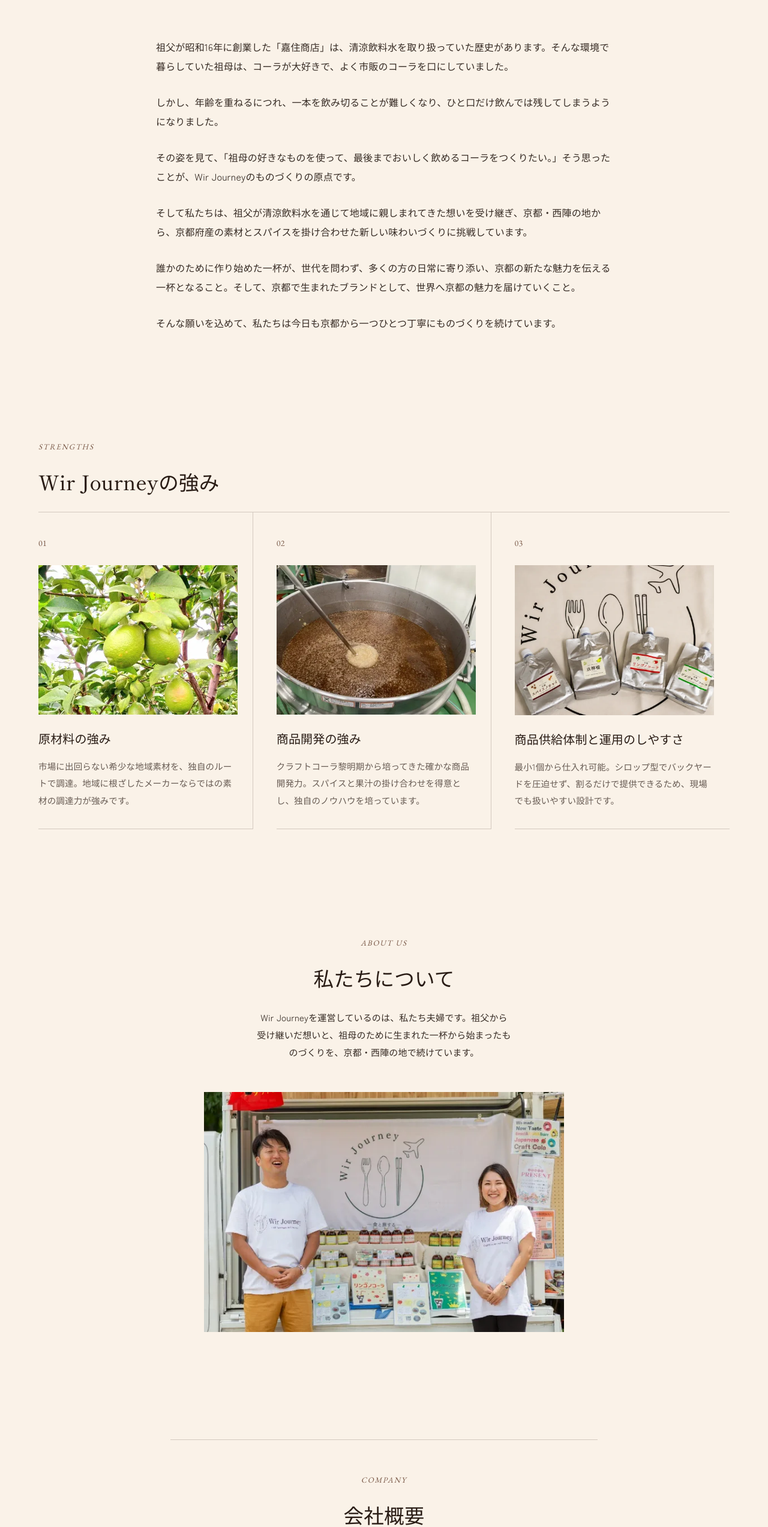
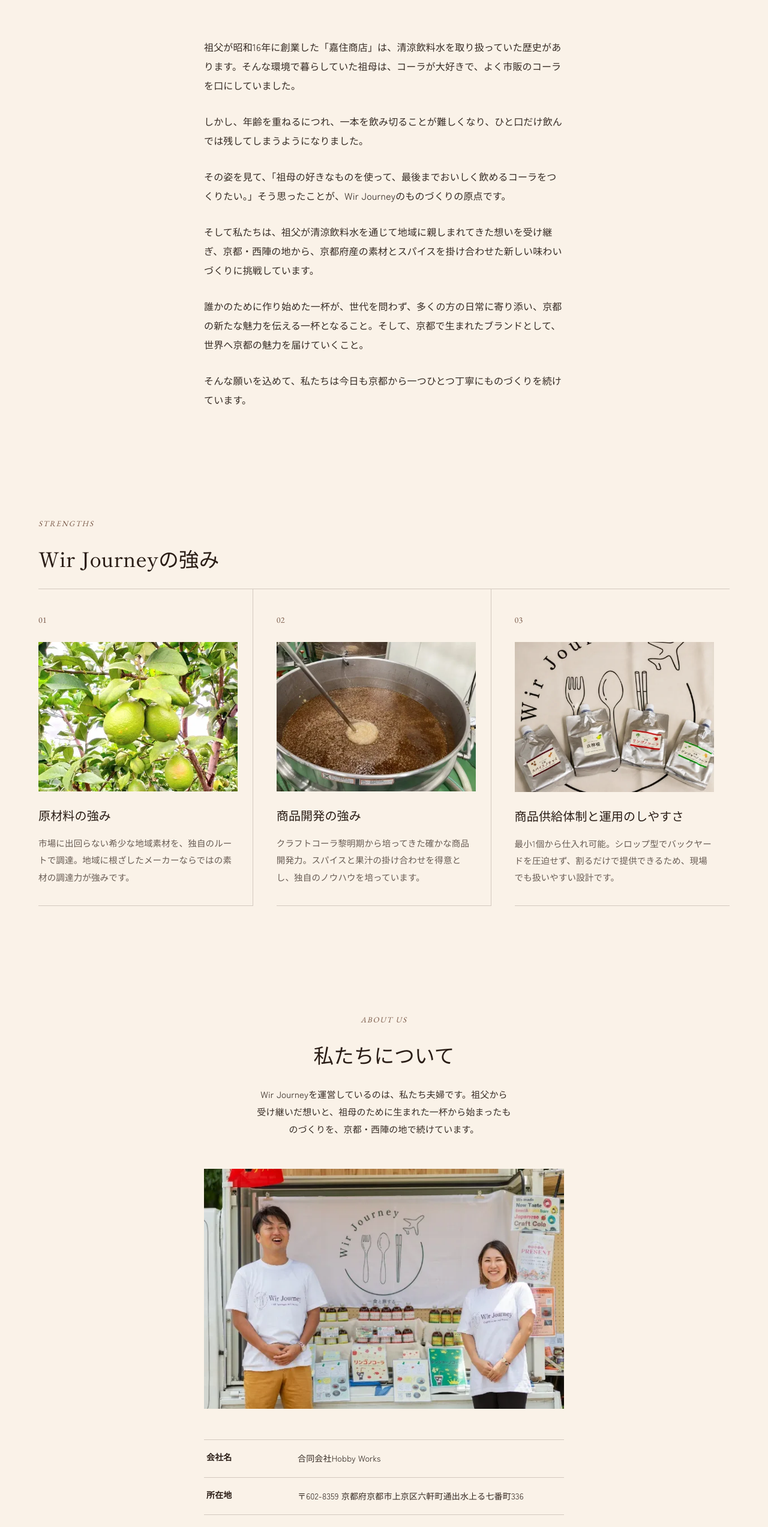
Before and after one commit to kyoheiminamiguchi0624-pixel/wir-journey-website, a Next.js app: page /about in a window 1280 px wide. Shown: the part 945-3490 px from the top of the page at 60% size. Built offline with nearby package versions, Linux system fonts and the light colour scheme.

Commit message:
会社概要の見出しを削除し、夫婦写真の直下に配置
Co-Authored-By: Claude Opus 5.5 <noreply@anthropic.com>
Claude-Session: https://claude.ai/code/session_01Rpj5HUZg8vRD1joYFga57w

```diff
--- a/src/app/about/about.module.css
+++ b/src/app/about/about.module.css
@@ -63,7 +63,7 @@
 }
 
 .storyBody {
-  max-width: 760px;
+  max-width: 600px; /* 写真(.foundersImage)の最大幅に揃える */
   margin: 0 auto;
   display: flex;
   flex-direction: column;
@@ -168,15 +168,10 @@
   border-color: oklch(88% 0.02 65);
 }
 
-/* 会社概要(ABOUT US下部)。罫線のみのシンプルな定義リストで、カードUIは使わない。 */
-.companyBlock {
-  text-align: center;
-  padding-top: clamp(2.5rem, 5vw, 3.5rem);
-  border-top: 1px solid var(--color-border);
-}
-
+/* 会社概要(ABOUT US下部、夫婦写真の直下)。罫線のみのシンプルな定義リストで、カードUIは使わない。 */
 .companyList {
-  margin: 0;
+  max-width: 600px; /* 写真(.foundersImage)の最大幅に揃える */
+  margin: clamp(2.5rem, 4vw, 3.25rem) auto 0;
   text-align: left;
   border-top: 1px solid var(--color-border);
 }
--- a/src/app/about/page.js
+++ b/src/app/about/page.js
@@ -105,13 +105,6 @@ export default function AboutPage() {
           <div className={styles.foundersImage}>
             <PhotoFrame src="/images/about/about-founders-photo.webp" alt="Wir Journeyを運営する夫婦の写真" ratio="3 / 2" />
           </div>
-        </div>
-      </Section>
-
-      <Section narrow>
-        <div className={styles.companyBlock}>
-          <p className={styles.eyebrow}>COMPANY</p>
-          <h2 className={styles.sectionHeading}>会社概要</h2>
           <dl className={styles.companyList}>
             {companyProfile
               .filter((row) => (Array.isArray(row.value) ? row.value.length > 0 : row.value))
```
